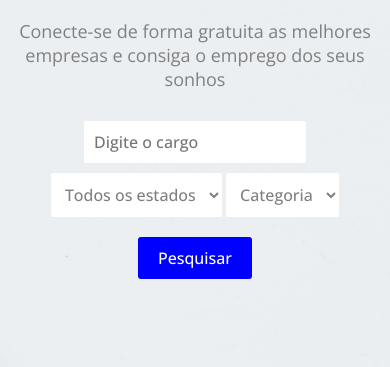
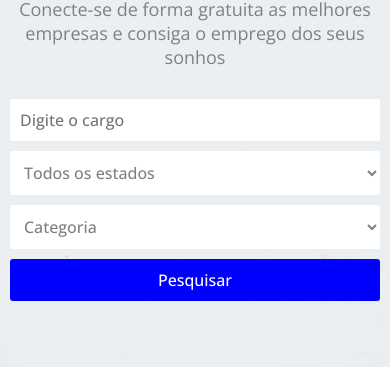
Before and after one commit to jeferson3/flexbox-site2, a plain HTML site: page index.html in a window 390 px wide. Shown: the part 477-844 px from the top of the page. Drawn offline with nearby package versions, Linux system fonts and the light colour scheme.

Commit message:
Update style.css

```diff
--- a/styles/style.css
+++ b/styles/style.css
@@ -14,7 +14,7 @@ header {
 	width: 100%;
 }
 
-header nav{
+header nav {
 	position: fixed;
 	top: 0;
 	left: 0;
@@ -25,10 +25,9 @@ header nav{
 	padding: 30px 50px;
 	background-color: white;
 	box-shadow: 1px 1px 2px lightgrey;
-
 }
 
-header nav img{
+header nav img {
 	width: 50px;
 	height: 50px;
 }
@@ -50,15 +49,17 @@ header nav ul li a {
 }
 
 header nav ul li a:hover {
-	color:black;
+	color: black;
 }
+
 /* adicionando responsividade */
-@media(max-width: 768px){
-	header nav{
+
+@media(max-width: 768px) {
+	header nav {
 		display: flex;
 		flex-direction: column;
 	}
-	header nav img{
+	header nav img {
 		margin-bottom: 20px;
 	}
 }
@@ -71,7 +72,9 @@ header nav ul li a:hover {
 	background-size: cover;
 	background-position: 0 55%;
 }
-
+.form{
+	width: 100%;
+}
 
 .form-control {
 	padding: 10px;
@@ -83,6 +86,12 @@ header nav ul li a:hover {
 	font-weight: 500;
 }
 
+@media(max-width: 768px) {
+	.form {
+		display: flex;
+		flex-direction: column;
+	}
+}
 
 /*main*/
 
```
